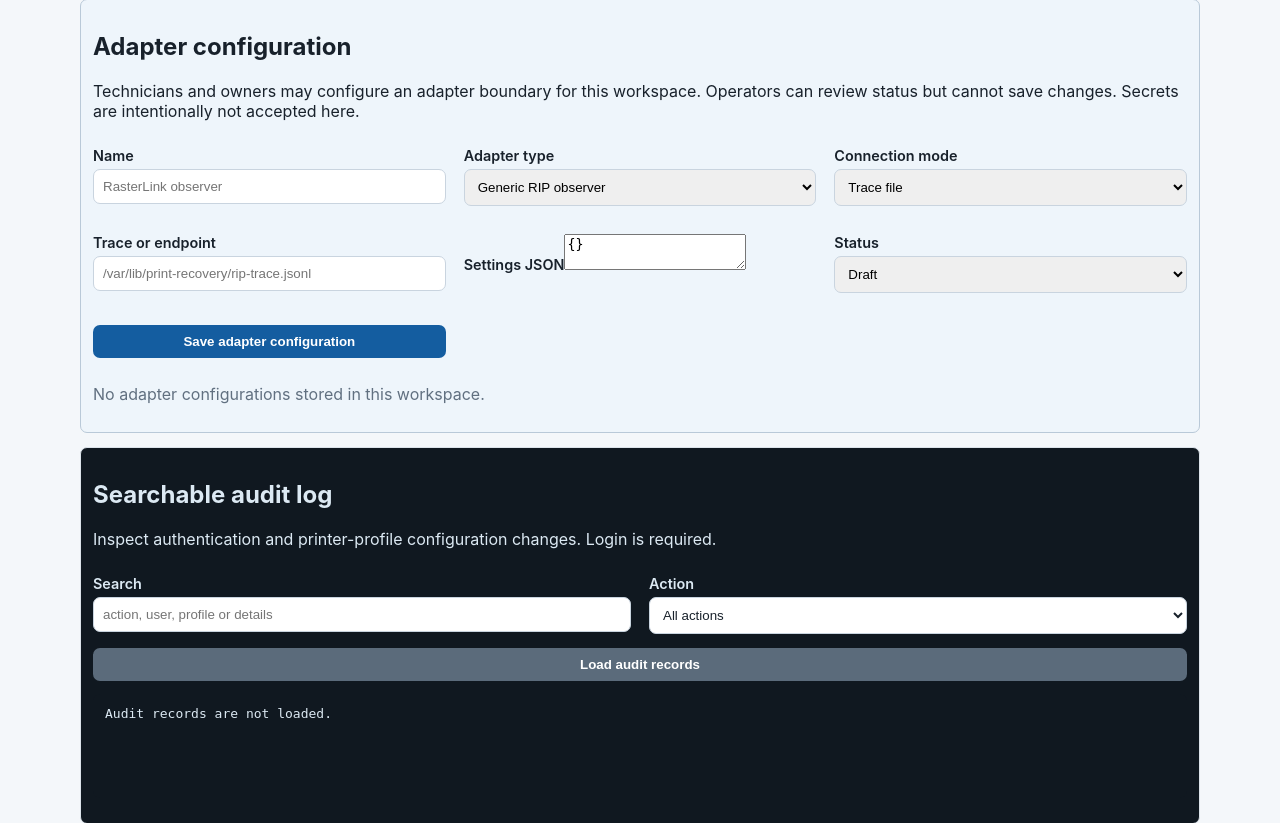
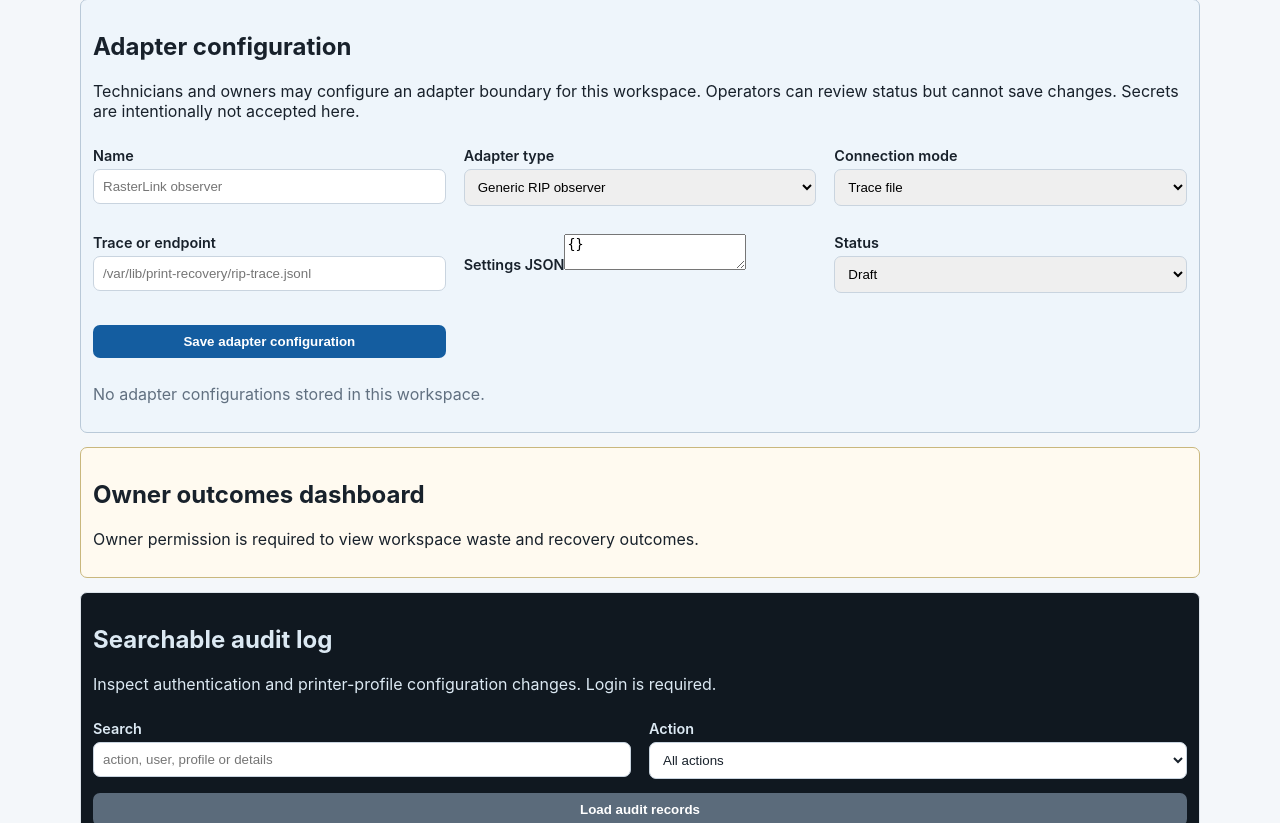
Before and after one commit to akameredon/print-recovery-mvp, a Flask app: page / in a window 1280 px wide. Shown: the part 1125-1948 px from the top of the page. Run offline with Flask 3, Linux system fonts and the light colour scheme; data that the repository does not hold is empty; some libraries are stand-ins or nearby versions.

Commit message:
Day 68: add owner outcomes dashboard

```diff
--- a/app.py
+++ b/app.py
@@ -1094,6 +1094,97 @@ def retire_adapter_configuration(configuration_id):
             "adapter configuration not found", 404, "ADAPTER_CONFIGURATION_NOT_FOUND"
         )
     return jsonify(configuration_id=configuration_id, status="retired")
+
+
+@app.get("/api/outcomes")
+def owner_outcomes():
+    conn = db()
+    owner, auth_error = require_roles(conn, {"owner"})
+    if auth_error:
+        conn.close()
+        return auth_error
+    workspace_id = owner["workspace_id"]
+    date_from = request.args.get("date_from", "").strip()
+    date_to = request.args.get("date_to", "").strip()
+    clauses = ["j.workspace_id=?"]
+    params = [workspace_id]
+    for value, operator in ((date_from, ">="), (date_to, "<=")):
+        if value:
+            try:
+                datetime.strptime(value, "%Y-%m-%d")
+            except ValueError:
+                conn.close()
+                return error_response(
+                    "date filters must use YYYY-MM-DD", 400, "INVALID_OUTCOME_QUERY"
+                )
+            clauses.append(f"date(j.created_at) {operator} date(?)")
+            params.append(value)
+    where = " AND ".join(clauses)
+    jobs = conn.execute(f"SELECT j.* FROM jobs j WHERE {where}", params).fetchall()
+    decisions = conn.execute(
+        f"SELECT d.*, j.media_width_mm, j.media_length_mm FROM decisions d JOIN jobs j ON j.id=d.job_id WHERE {where}",
+        params,
+    ).fetchall()
+    interrupted_jobs = conn.execute(
+        f"SELECT COUNT(DISTINCT e.job_id) FROM events e JOIN jobs j ON j.id=e.job_id WHERE {where} AND e.event_type='INTERRUPTED'",
+        params,
+    ).fetchone()[0]
+    approved_reviews = 0
+    rejected_reviews = 0
+    for row in conn.execute(
+        f"SELECT e.payload FROM events e JOIN jobs j ON j.id=e.job_id WHERE {where} AND e.event_type='RECOVERY_REVIEWED'",
+        params,
+    ).fetchall():
+        try:
+            action = json.loads(row["payload"] or "{}").get("action")
+        except json.JSONDecodeError:
+            action = None
+        if action == "approved":
+            approved_reviews += 1
+        elif action == "rejected":
+            rejected_reviews += 1
+    conn.close()
+    total_area_mm2 = sum(
+        float(row["media_width_mm"] or 0) * float(row["media_length_mm"] or 0) for row in jobs
+    )
+    continuation_count = 0
+    restart_count = 0
+    test_first_count = 0
+    saved_area_mm2 = 0.0
+    waste_area_mm2 = 0.0
+    for row in decisions:
+        action = (row["operator_action"] or "").lower()
+        area = float(row["media_width_mm"] or 0) * float(row["media_length_mm"] or 0)
+        if "generated_continuation" in action:
+            continuation_count += 1
+            saved_area_mm2 += float(row["media_width_mm"] or 0) * max(
+                float(row["selected_y_mm"] or 0), 0
+            )
+        if "restart" in action:
+            restart_count += 1
+            waste_area_mm2 += area
+        if "test_first" in action:
+            test_first_count += 1
+    return jsonify(
+        workspace_id=workspace_id,
+        filters={"date_from": date_from, "date_to": date_to},
+        metrics={
+            "total_jobs": len(jobs),
+            "interrupted_jobs": interrupted_jobs,
+            "recovery_decisions": len(decisions),
+            "approved_reviews": approved_reviews,
+            "rejected_reviews": rejected_reviews,
+            "continuations_generated": continuation_count,
+            "restart_actions": restart_count,
+            "test_first_actions": test_first_count,
+            "total_material_area_mm2": round(total_area_mm2, 2),
+            "estimated_material_saved_area_mm2": round(saved_area_mm2, 2),
+            "estimated_waste_area_mm2": round(waste_area_mm2, 2),
+            "estimated_material_saved_m2": round(saved_area_mm2 / 1_000_000, 4),
+            "estimated_waste_m2": round(waste_area_mm2 / 1_000_000, 4),
+        },
+        measurement_boundary="Software-recorded estimates from job dimensions and recovery decisions; not a physical material measurement.",
+    )
 
 
 JOB_FILTERS = {
--- a/templates/index.html
+++ b/templates/index.html
@@ -38,6 +38,10 @@
     .audit-panel { margin-top:14px; padding:12px; border:1px solid #dce3ea; border-radius:7px; background:#101820; color:#dce9f3; }
     .audit-panel input, .audit-panel select { color:#18212b; background:white; }
     .adapter-panel { margin-top:14px; padding:12px; border:1px solid #b9c9d8; border-radius:7px; background:#eef5fb; }
+    .outcomes-panel { margin-top:14px; padding:12px; border:1px solid #c9b77d; border-radius:7px; background:#fffaf0; }
+    .metric-grid { display:grid; grid-template-columns:repeat(4,1fr); gap:8px; margin-top:10px; }
+    .metric { padding:10px; border:1px solid #e4d9b8; border-radius:6px; background:#fff; }
+    .metric strong { display:block; font-size:1.2rem; }
     .continuation-preview { margin-top:10px; padding:10px; border:1px solid #dce3ea; border-radius:7px; background:#f7fafc; }
     .continuation-preview img { max-width:100%; height:auto; display:block; border:1px solid #c9d4df; }
     .action-cards { display:grid; grid-template-columns:repeat(3,1fr); gap:8px; margin-top:10px; }
@@ -110,6 +114,17 @@
     <div class="profile-list" aria-live="polite">
       {% if adapters %}{% for adapter in adapters %}<div class="profile-item"><strong>{{ adapter.name }}</strong> — {{ adapter.adapter_type }} / {{ adapter.connection_mode }}<br><span class="muted">{{ adapter.status }} · {{ 'enabled' if adapter.enabled else 'disabled' }} · {{ adapter.trace_or_endpoint }}</span></div>{% endfor %}{% else %}<p class="muted">No adapter configurations stored in this workspace.</p>{% endif %}
     </div>
+  </section>
+
+  <section class="outcomes-panel" aria-labelledby="outcomes-title">
+    <h2 id="outcomes-title">Owner outcomes dashboard</h2>
+    {% if active_user and active_user.role == 'owner' %}
+    <p>Review workspace-level recovery outcomes and software-recorded material estimates.</p>
+    <div class="grid"><label>From<input id="outcomes-from" type="date"></label><label>To<input id="outcomes-to" type="date"></label></div>
+    <button type="button" class="secondary" onclick="loadOutcomes()">Load outcomes</button>
+    <div id="outcomes-metrics" class="metric-grid" aria-live="polite"><div class="metric">Load the owner summary.</div></div>
+    <p id="outcomes-boundary" class="muted">The estimates are calculated from stored dimensions and recovery decisions; they are not physical material measurements.</p>
+    {% else %}<p>Owner permission is required to view workspace waste and recovery outcomes.</p>{% endif %}
   </section>
 
   <section class="audit-panel" aria-labelledby="audit-title">
@@ -250,6 +265,20 @@
     {% endfor %}
   </section>
 <script>
+async function loadOutcomes() {
+  const params = new URLSearchParams();
+  const from = document.getElementById('outcomes-from').value;
+  const to = document.getElementById('outcomes-to').value;
+  if (from) params.set('date_from', from);
+  if (to) params.set('date_to', to);
+  const r = await fetch('/api/outcomes?'+params.toString());
+  const body = await r.json();
+  if (!r.ok) { document.getElementById('outcomes-metrics').textContent = body.message || 'Unable to load outcomes.'; return; }
+  const m = body.metrics;
+  const cards = [['Jobs', m.total_jobs], ['Interrupted', m.interrupted_jobs], ['Saved (m²)', m.estimated_material_saved_m2], ['Waste (m²)', m.estimated_waste_m2], ['Continuations', m.continuations_generated], ['Restarts', m.restart_actions], ['Approved', m.approved_reviews], ['Rejected', m.rejected_reviews]];
+  document.getElementById('outcomes-metrics').innerHTML = cards.map(card => '<div class="metric"><strong>'+card[1]+'</strong><span>'+card[0]+'</span></div>').join('');
+  document.getElementById('outcomes-boundary').textContent = body.measurement_boundary;
+}
 async function createAdapterConfiguration(event) {
   event.preventDefault();
   let settings;
```
Also changed, not shown: docs/day-68-owner-outcomes-dashboard.md (added, +32 -0 lines), test_owner_outcomes.py (added, +42 -0 lines).
